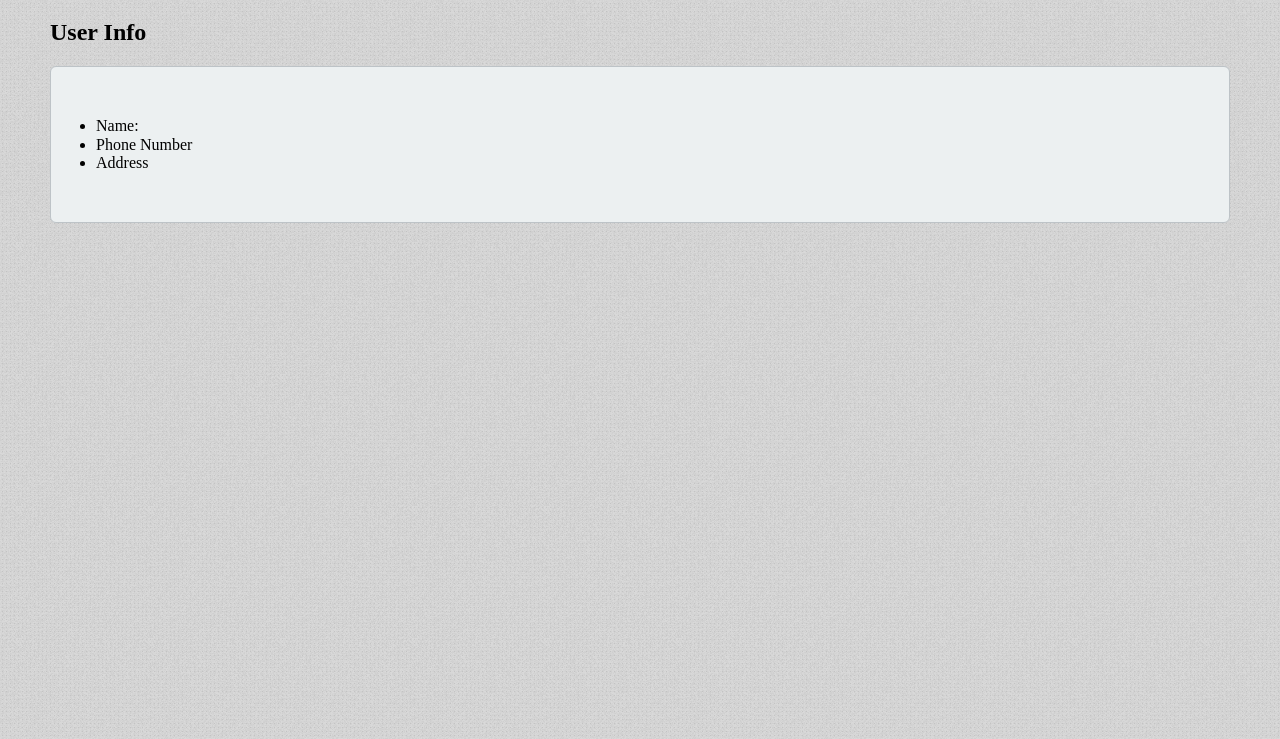
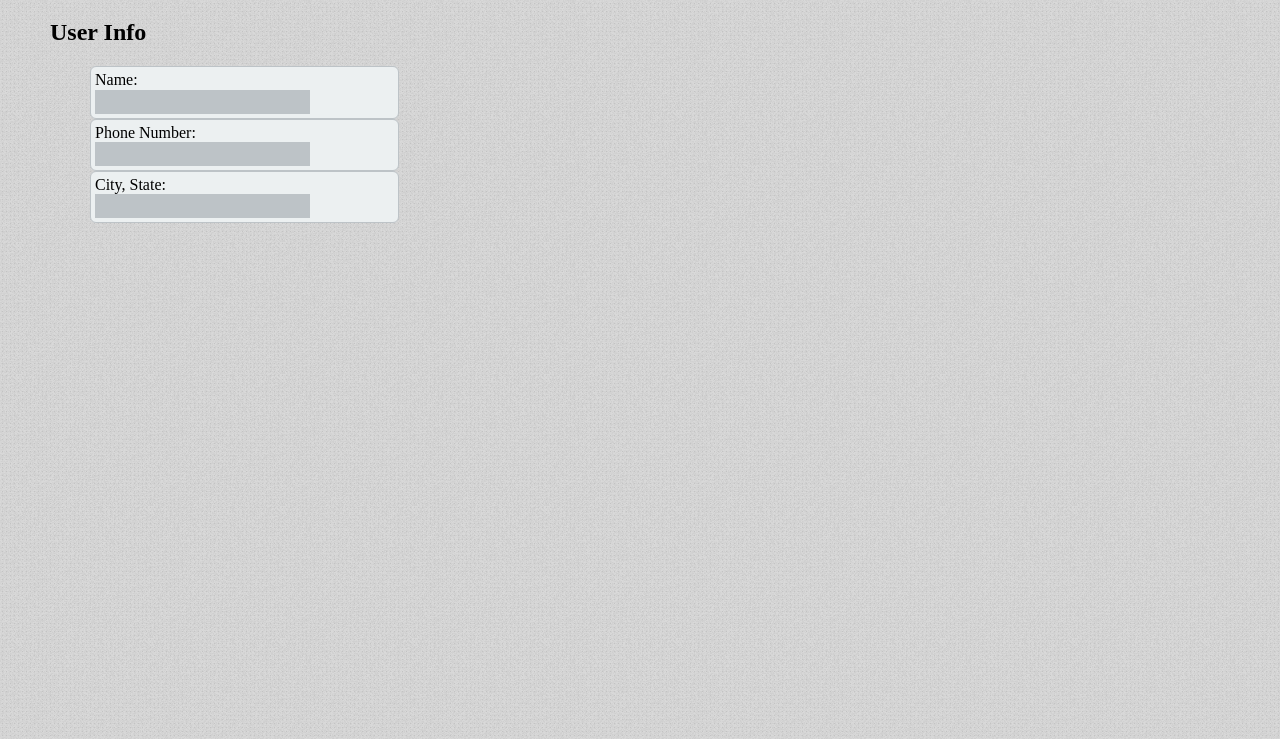
Before and after one commit to ekimed/refactoru-editInPlace, a plain HTML site: page index.html in a window 1280 px wide. Shown: the part 61-800 px from the top of the page. Drawn offline with nearby package versions, Linux system fonts and the light colour scheme.

Commit message:
added feature: can edit and re-edit any available field

```diff
--- a/index.html
+++ b/index.html
@@ -12,18 +12,21 @@
 	<div class="container">
 		<div class="user-info">
 			<h2>User Info</h2>
-			<ul id="user-info">
-				<li>Name:</li>
-				<li>Phone Number</li>
-				<li>Address</li>
+			<ul class="user-info">
+				<li class="item">
+					<div class="name">Name:</div>
+					<div class="input-box"></div>
+				</li>
+				<li class="item">
+					<div class="number">Phone Number:</div>
+					<div class="input-box"></div>
+				</li>
+				<li class="item">
+					<div class="city-state">City, State:</div>
+					<div class="input-box"></div>
+				</li>
 			</ul>
 		</div>
-<!-- 		<div class="user-body">
-			<h3>User Biography</h3>
-
-			<p class="text-box">Lorem ipsum dolor sit amet, consectetur adipisicing elit, sed do eiusmod tempor incididunt ut labore et dolore magna aliqua. Ut enim ad minim veniam, quis nostrud exercitation ullamco laboris nisi ut aliquip ex ea commodo consequat. Duis aute irure dolor in reprehenderit in voluptate velit esse cillum dolore eu fugiat nulla pariatur. Excepteur sint occaecat cupidatat non proident, sunt in culpa qui officia deserunt mollit anim id est laborum</p>
-		</div>
-	</div> -->
 
   <script src="http://cdnjs.cloudflare.com/ajax/libs/jquery/2.0.3/jquery.min.js"></script>
   <script src="main.js"></script>
--- a/main.css
+++ b/main.css
@@ -2,13 +2,28 @@ html {
   margin: 0 50px 50px;
   background: url("squared_metal.png");
 }
-ul,
-p {
+.item {
   background: #ecf0f1;
+  list-style-type: none;
   border: 1px solid #bdc3c7;
   border-radius: 6px;
-  padding: 50px 30px;
+  padding: 4px 4px;
+  width: 299px;
 }
-ul {
-  padding: 50px 45px;
+.user-info {
+  width: 600px;
 }
+input {
+  display: block;
+}
+.name,
+.phone,
+.city-state {
+  width: 100px;
+  margin: 0;
+}
+.input-box {
+  width: 215px;
+  height: 24px;
+  background: #bdc3c7;
+}
--- a/main.js
+++ b/main.js
@@ -1,20 +1,24 @@
-$(document).on('ready', function() {
 
-	var heightOfBox = $('#user-info').innerHeight();
-	console.log(heightOfBox);
-
-  $('#user-info').on('click', function(e){
-  	$(this).hide("slow");
-  	var newText = $('<input type="text">').height(heightOfBox).width('100%');
-  	console.log(newText.height());
-  	var insertBox = $('.user-info').append(newText);
-  	// var inputBox = $('input').width(widthOfBox).height(heightOfBox);
-  	$('input').focus();
-  	$('input').blur(function(){
-  		$(this).hide("slow");
-  		var newTextBox = $('<p>This is a new text box.</p>').height('54px');
-  		$('.user-info').append(newTextBox);
-  	});
-  });
+$(document).on('ready', function(){
+  $('.item').on('click', function(){
+    if ($(this).children('.input-box').length>0){
+      var value = $(this).children('.input-box').text();
+      var newText = $('<input class="text-box" type="type" value="'+value+'">');
+      var input = $(this).find('.input-box').replaceWith(newText);
+    }
+    else{
+      $('.item').children('.text-box').on('keydown', function(e){
+        console.log('check');
+        console.log(e.keyCode);
+        if (e.keyCode == 13){
+          console.log('if');
+          var input_value = $(this).val();
+          console.log(input_value);
+          var new_div = $('<div class="input-box">'+input_value+'</div>');
+          var stored_text = $(this).replaceWith(new_div);
+        }
+      })
+    }
+  })
 
 });
```
Also changed, not shown: min/main.min.js, 1 other file.
